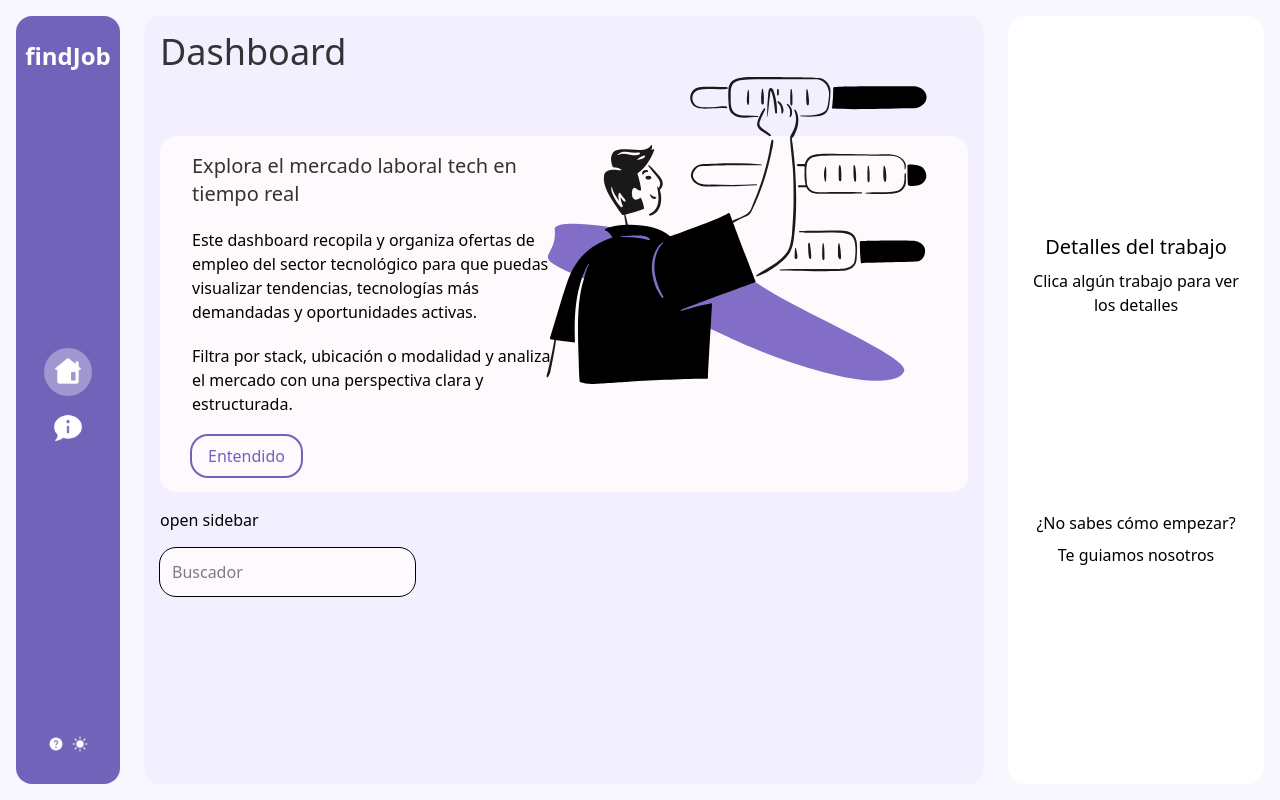
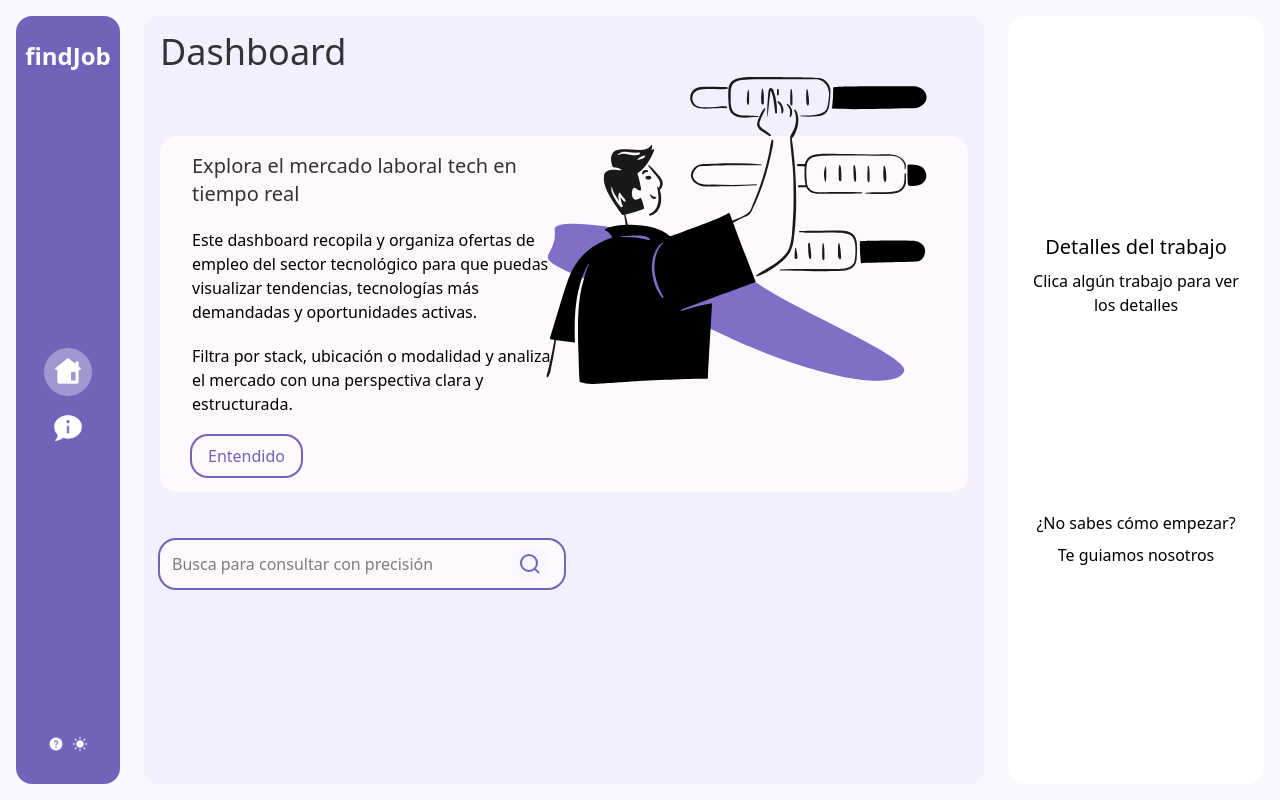
Before and after one commit to JaumeEsquerdo/dashboard-findJob, a Next.js app in the folder job-dashboard/: page / in a window 1280 px wide. Built offline with nearby package versions, Linux system fonts and the light colour scheme.

Commit message:
adaptar el Search global al layout

```diff
--- a/job-dashboard/src/app/globals.css
+++ b/job-dashboard/src/app/globals.css
@@ -11,12 +11,12 @@
 }
 
 .dark {
-  --color-background: #1e1e2f; /* azul muy oscuro */
+  --color-background: #626267; /* azul muy oscuro */
   --color-textColor: #e0e0e0; /* gris claro suave */
-  --color-foreground: #2c2c3c; /* elementos destacados */
+  --color-foreground: #393943; /* elementos destacados */
   --color-main: #7163ba;
-  --color-fondoColor: #292836; /* fondo de secciones secundarias */
-  --color-navBarHover: #44446655; /* hover sutil */
+  --color-fondoColor: #646082; /* fondo de secciones secundarias */
+  --color-navBarHover: #4a4a5755; /* hover sutil */
 }
 
 @theme {
--- a/job-dashboard/src/app/page.tsx
+++ b/job-dashboard/src/app/page.tsx
@@ -48,12 +48,28 @@ export default function Home() {
         )}
 
 
-        <div onClick={() => setSidebarOpen(!sidebarOpen)}>open sidebar</div>
-        {sidebarOpen && <p>open</p>}
-        <label>
-          <input className="p-3 rounded-2xl bg-whiteSpecial outline-1 focus:outline-main active:outline-main active:outline-2 focus:outline-2" type="search" placeholder="Buscador" />
+        {/* <div onClick={() => setSidebarOpen(!sidebarOpen)}>open sidebar</div>
+        {sidebarOpen && <p>open</p>} */}
+
+        <label className="relative block w-full lg:w-1/2 mt-8">
+          <input
+            className="p-3 rounded-2xl w-full bg-whiteSpecial outline-2 outline-main focus:outline-main focus:shadow-[0_0_0_2px_var(--color-main),0_4px_0_2px_var(--color-main)] focus:outline-2 transition duration-100 " type="text" placeholder="Busca para consultar con precisión" />
+          <span className="absolute cursor-pointer bg-background rounded-2xl p-1.5 right-4 top-1/2 -translate-y-1/2 text-main">
+            <svg
+              className="w-6 h-6"
+              fill="none"
+              stroke="currentColor"
+              strokeWidth="2"
+              viewBox="0 0 24 24"
+            >
+              <circle cx="11" cy="11" r="8" />
+              <line x1="21" y1="21" x2="16.65" y2="16.65" />
+            </svg>
+          </span>
         </label>
+
       </main>
+
       <Sidebar sidebarOpen={sidebarOpen} setOpen={setSidebarOpen} />
     </div>
   );
--- a/job-dashboard/src/components/Button.tsx
+++ b/job-dashboard/src/components/Button.tsx
@@ -1,7 +1,7 @@
 export const Button = ({ children, className = '', ...props }: React.ButtonHTMLAttributes<HTMLButtonElement>) => {
     return (
         <button className={`shadow-[0_0_0_2px_var(--color-main)]
-  hover:shadow-[0_0_0_2px_var(--color-main),0_4px_0_2px_var(--color-main)] lg:hover:-translate-y-1.5 transform focus:translate-0 lg:active:-translate-y-1 lg:active:shadow-[0_0_0_2px_var(--color-main),0_2px_0_2px_var(--color-main)] cursor-pointer px-4 py-2 rounded-2xl font-medium transition bg-whiteSpecial text-main w-fit duration-200 ${className}`} {...props}>
+  hover:shadow-[0_0_0_2px_var(--color-main),0_4px_0_2px_var(--color-main)] lg:hover:-translate-y-1.5 transform focus:translate-0 lg:active:-translate-y-1 lg:active:shadow-[0_0_0_2px_var(--color-main),0_2px_0_2px_var(--color-main)] cursor-pointer px-4 py-2 rounded-2xl font-medium transition bg-whiteSpecial text-main w-fit duration-150 ${className}`} {...props}>
             {children}
         </button>
     )
--- a/job-dashboard/src/components/Navbar.tsx
+++ b/job-dashboard/src/components/Navbar.tsx
@@ -53,7 +53,7 @@ export const Navbar = () => {
                     )
                 })}
             </ul>
-            <ul className='flex gap-1 fixed bottom-6 right-4 bg-main p-2 rounded-xl shadow-lg lg:flex col lg:relative lg:shadow-none lg:right-auto lg:bottom-auto lg:gap-2'>
+            <ul className='flex gap-1 fixed bottom-6 right-4 bg-main p-2 z-20 rounded-xl shadow-lg lg:flex col lg:relative lg:shadow-none lg:right-auto lg:bottom-auto lg:gap-2'>
                 <li>
                     <Image className='cursor-pointer transform lg:hover:rotate-12 transition duration-100' src={'/Help.svg'} alt='botón de Ajustes' width={32} height={32} />
                 </li>
```
